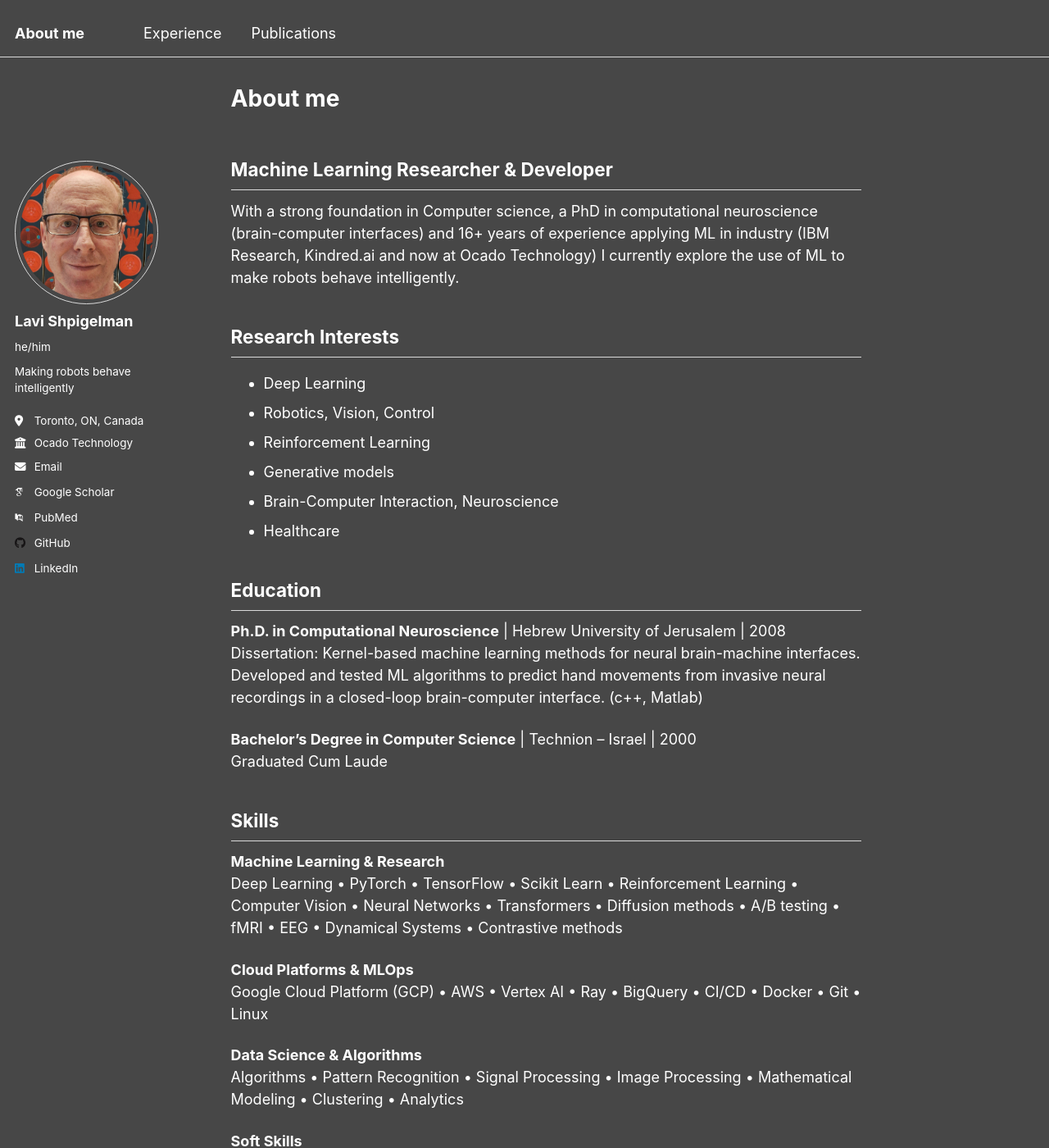
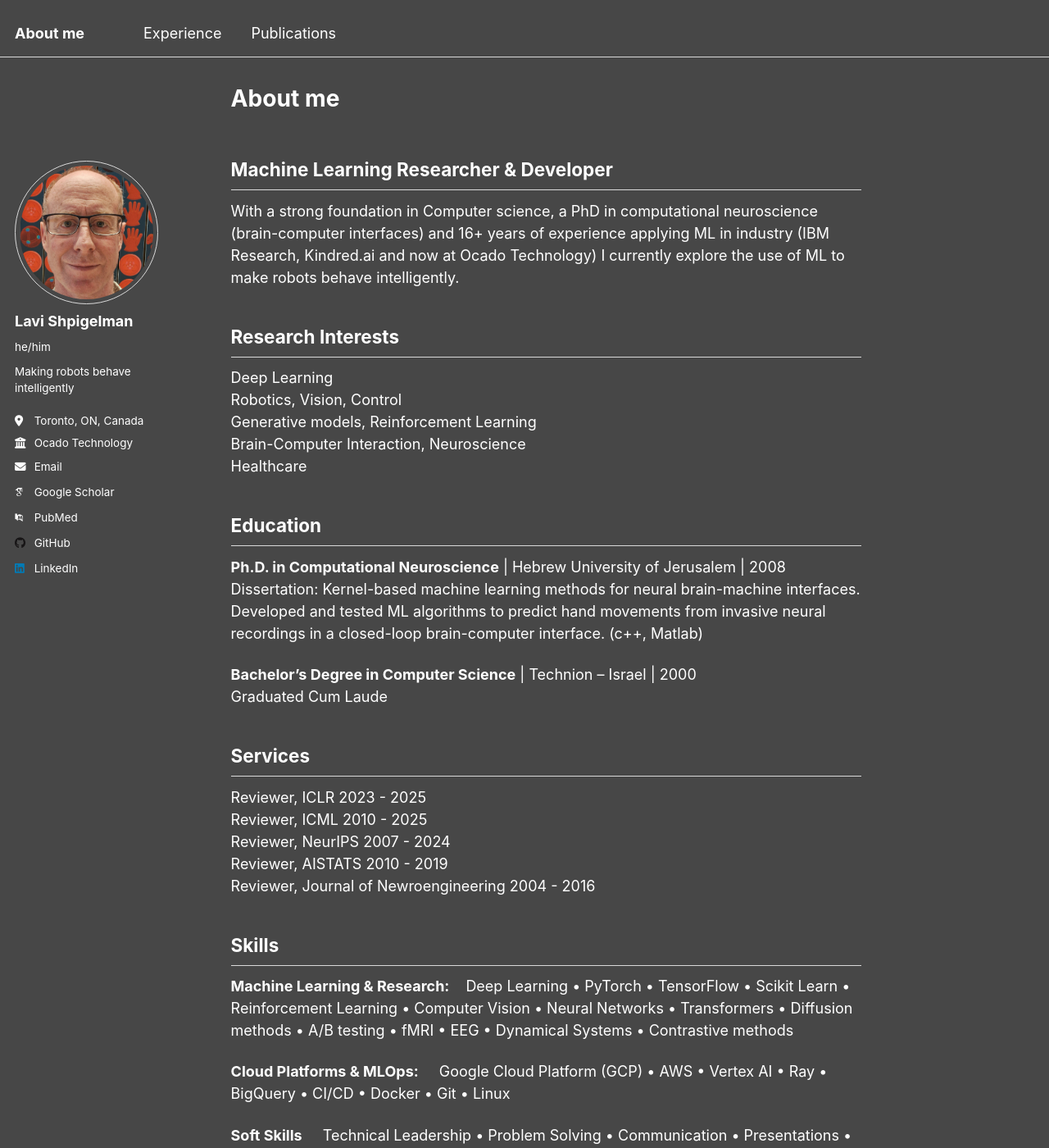
Before and after one commit to shpigi/shpigi.github.io, a Jekyll site: the page built from _pages/about.md, in a window 1280 px wide and 1400 px high. Shown: the whole window at 82% size. Built offline with Jekyll 4.4.1, drawn with Linux system fonts in a browser that asks for light colours; some web fonts are replaced.

Commit message:
reviewer services

```diff
--- a/_pages/about.md
+++ b/_pages/about.md
@@ -12,12 +12,11 @@ redirect_from:
 With a strong foundation in Computer science, a PhD in computational neuroscience (brain-computer interfaces) and 16+ years of experience applying ML in industry (IBM Research, Kindred.ai and now at Ocado Technology) I currently explore the use of ML to make robots behave intelligently.
 
 ## Research Interests
-- Deep Learning
-- Robotics, Vision, Control
-- Reinforcement Learning
-- Generative models
-- Brain-Computer Interaction, Neuroscience
-- Healthcare
+Deep Learning<br>
+Robotics, Vision, Control<br>
+Generative models, Reinforcement Learning<br>
+Brain-Computer Interaction, Neuroscience<br>
+Healthcare
 
 ## Education
 
@@ -27,16 +26,18 @@ Dissertation: Kernel-based machine learning methods for neural brain-machine int
 **Bachelor's Degree in Computer Science** | Technion – Israel | 2000
 Graduated Cum Laude
 
+## Services
+
+Reviewer, ICLR 2023 - 2025<br>
+Reviewer, ICML 2010 - 2025<br>
+Reviewer, NeurIPS 2007 - 2024<br>
+Reviewer, AISTATS 2010 - 2019<br>
+Reviewer, Journal of Newroengineering 2004 - 2016
+
 ## Skills
 
-**Machine Learning & Research**
-Deep Learning • PyTorch • TensorFlow • Scikit Learn • Reinforcement Learning • Computer Vision • Neural Networks • Transformers • Diffusion methods • A/B testing • fMRI • EEG • Dynamical Systems • Contrastive methods
+**Machine Learning & Research:**<span style="margin-left: 20px">Deep Learning • PyTorch • TensorFlow • Scikit Learn • Reinforcement Learning • Computer Vision • Neural Networks • Transformers • Diffusion methods • A/B testing • fMRI • EEG • Dynamical Systems • Contrastive methods</span>
 
-**Cloud Platforms & MLOps**
-Google Cloud Platform (GCP) • AWS • Vertex AI • Ray • BigQuery • CI/CD • Docker • Git • Linux
+**Cloud Platforms & MLOps:** <span style="margin-left: 20px">Google Cloud Platform (GCP) • AWS • Vertex AI • Ray • BigQuery • CI/CD • Docker • Git • Linux</span>
 
-**Data Science & Algorithms**
-Algorithms • Pattern Recognition • Signal Processing • Image Processing • Mathematical Modeling • Clustering • Analytics
-
-**Soft Skills**
-Technical Leadership • Problem Solving • Communication • Presentations • Mentoring • Project Management • Enabling approach
+**Soft Skills** <span style="margin-left: 20px">Technical Leadership • Problem Solving • Communication • Presentations • Mentoring • Project Management • Enabling approach</span>
```
